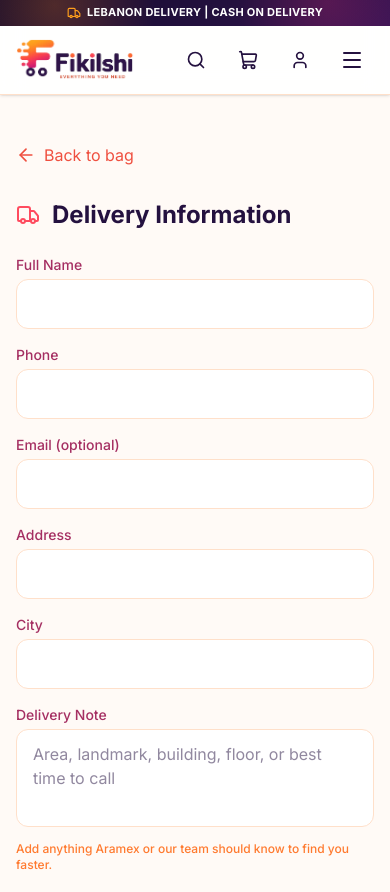
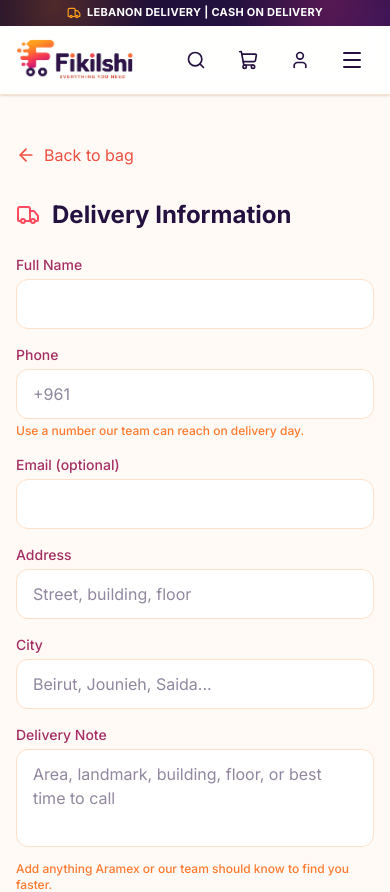
Before and after one commit to faboukarroum/smartbuy, a React (Vite) app: page /checkout in a window 390 px wide. Shown: the top 892 px of the page. Built offline with nearby package versions, Linux system fonts and the light colour scheme; no server answers; a web font is replaced by a local one.

Commit message:
feat: enhance Checkout form with validation messages and accessibility improvements

```diff
--- a/src/pages/Checkout.jsx
+++ b/src/pages/Checkout.jsx
@@ -11,7 +11,7 @@ import { createOrder } from '../api/products';
 
 const Checkout = () => {
   const { items, clearCart } = useCartStore();
-  const { register, handleSubmit } = useForm();
+  const { register, handleSubmit, formState: { errors } } = useForm();
   const navigate = useNavigate();
   const [isSubmitting, setIsSubmitting] = React.useState(false);
   const [apiError, setApiError] = React.useState('');
@@ -47,7 +47,16 @@ const Checkout = () => {
     placing: language === 'ar' ? 'عم نثبت الطلب...' : 'Placing Order...',
     placeOrder: language === 'ar' ? 'ثبّت الطلب' : 'Place Order',
     returns: language === 'ar' ? 'ما في إرجاع إلا إذا الغرض وصل غلط أو متضرر' : 'No returns unless the item arrives damaged or wrong',
+    required: language === 'ar' ? 'هيدا الحقل مطلوب' : 'This field is required',
+    invalidEmail: language === 'ar' ? 'اكتب إيميل صحيح' : 'Enter a valid email',
+    phoneHelp: language === 'ar' ? 'اكتب رقم يقدر الفريق يتواصل معك عليه.' : 'Use a number our team can reach on delivery day.',
+    addressPlaceholder: language === 'ar' ? 'الشارع، المبنى، الطابق' : 'Street, building, floor',
+    cityPlaceholder: language === 'ar' ? 'بيروت، جونية، صيدا...' : 'Beirut, Jounieh, Saida...',
   };
+
+  const fieldClassName = (hasError) => `w-full rounded-xl border bg-white px-4 py-3 outline-none transition-all focus:border-primary focus:ring-2 focus:ring-primary/20 ${
+    hasError ? 'border-red-300 ring-2 ring-red-100' : 'border-vintage-200'
+  }`;
 
   const subtotal = items.reduce((acc, item) => {
     const price = getDisplayPrice(item, 'USD');
@@ -114,36 +123,88 @@ const Checkout = () => {
                 <Truck className="text-primary" size={24} />
                 {t.deliveryInfo}
               </h2>
-              <form id="checkout-form" onSubmit={handleSubmit(onSubmit)} className="grid grid-cols-1 gap-4 md:grid-cols-2">
+              <form id="checkout-form" onSubmit={handleSubmit(onSubmit)} className="grid grid-cols-1 gap-4 md:grid-cols-2" noValidate>
                 <div className="md:col-span-2">
                   <label className="mb-1 block text-sm font-medium text-vintage-700">{t.fullName}</label>
-                  <input {...register('fullName', { required: true })} className="w-full rounded-xl border border-vintage-200 bg-white px-4 py-3 outline-none focus:border-primary focus:ring-2 focus:ring-primary/20" />
+                  <input
+                    {...register('fullName', { required: t.required })}
+                    autoComplete="name"
+                    className={fieldClassName(errors.fullName)}
+                    aria-invalid={errors.fullName ? 'true' : 'false'}
+                  />
+                  {errors.fullName && <p className="mt-1 text-xs font-bold text-red-500">{errors.fullName.message}</p>}
                 </div>
                 <div>
                   <label className="mb-1 block text-sm font-medium text-vintage-700">{t.phone}</label>
-                  <input {...register('phone', { required: true })} type="tel" className="w-full rounded-xl border border-vintage-200 bg-white px-4 py-3 outline-none focus:border-primary focus:ring-2 focus:ring-primary/20" />
+                  <input
+                    {...register('phone', { required: t.required })}
+                    type="tel"
+                    inputMode="tel"
+                    autoComplete="tel"
+                    placeholder="+961"
+                    className={fieldClassName(errors.phone)}
+                    aria-invalid={errors.phone ? 'true' : 'false'}
+                  />
+                  {errors.phone ? (
+                    <p className="mt-1 text-xs font-bold text-red-500">{errors.phone.message}</p>
+                  ) : (
+                    <p className="mt-1 text-xs font-medium text-vintage-500">{t.phoneHelp}</p>
+                  )}
                 </div>
                 <div>
                   <label className="mb-1 block text-sm font-medium text-vintage-700">{t.email}</label>
-                  <input {...register('email')} type="email" className="w-full rounded-xl border border-vintage-200 bg-white px-4 py-3 outline-none focus:border-primary focus:ring-2 focus:ring-primary/20" />
+                  <input
+                    {...register('email', {
+                      pattern: {
+                        value: /^\S+@\S+\.\S+$/,
+                        message: t.invalidEmail,
+                      },
+                    })}
+                    type="email"
+                    inputMode="email"
+                    autoComplete="email"
+                    className={fieldClassName(errors.email)}
+                    aria-invalid={errors.email ? 'true' : 'false'}
+                  />
+                  {errors.email && <p className="mt-1 text-xs font-bold text-red-500">{errors.email.message}</p>}
                 </div>
                 <div className="md:col-span-2">
                   <label className="mb-1 block text-sm font-medium text-vintage-700">{t.address}</label>
-                  <input {...register('address', { required: true })} className="w-full rounded-xl border border-vintage-200 bg-white px-4 py-3 outline-none focus:border-primary focus:ring-2 focus:ring-primary/20" />
+                  <input
+                    {...register('address', { required: t.required })}
+                    autoComplete="street-address"
+                    placeholder={t.addressPlaceholder}
+                    className={fieldClassName(errors.address)}
+                    aria-invalid={errors.address ? 'true' : 'false'}
+                  />
+                  {errors.address && <p className="mt-1 text-xs font-bold text-red-500">{errors.address.message}</p>}
                 </div>
                 <div>
                   <label className="mb-1 block text-sm font-medium text-vintage-700">{t.city}</label>
-                  <input {...register('city', { required: true })} className="w-full rounded-xl border border-vintage-200 bg-white px-4 py-3 outline-none focus:border-primary focus:ring-2 focus:ring-primary/20" />
+                  <input
+                    {...register('city', { required: t.required })}
+                    autoComplete="address-level2"
+                    placeholder={t.cityPlaceholder}
+                    className={fieldClassName(errors.city)}
+                    aria-invalid={errors.city ? 'true' : 'false'}
+                  />
+                  {errors.city && <p className="mt-1 text-xs font-bold text-red-500">{errors.city.message}</p>}
                 </div>
                 <div className="md:col-span-2">
                   <label className="mb-1 block text-sm font-medium text-vintage-700">{t.deliveryNote}</label>
                   <textarea
-                    {...register('deliveryNote', { required: true })}
+                    {...register('deliveryNote', { required: t.required })}
                     rows={3}
                     placeholder={t.deliveryPlaceholder}
-                    className="w-full resize-none rounded-xl border border-vintage-200 bg-white px-4 py-3 outline-none focus:border-primary focus:ring-2 focus:ring-primary/20"
+                    autoComplete="off"
+                    className={`${fieldClassName(errors.deliveryNote)} resize-none`}
+                    aria-invalid={errors.deliveryNote ? 'true' : 'false'}
                   />
-                  <p className="mt-2 text-xs font-medium text-vintage-500">{t.deliveryHelp}</p>
+                  {errors.deliveryNote ? (
+                    <p className="mt-1 text-xs font-bold text-red-500">{errors.deliveryNote.message}</p>
+                  ) : (
+                    <p className="mt-2 text-xs font-medium text-vintage-500">{t.deliveryHelp}</p>
+                  )}
                 </div>
               </form>
             </section>
```
